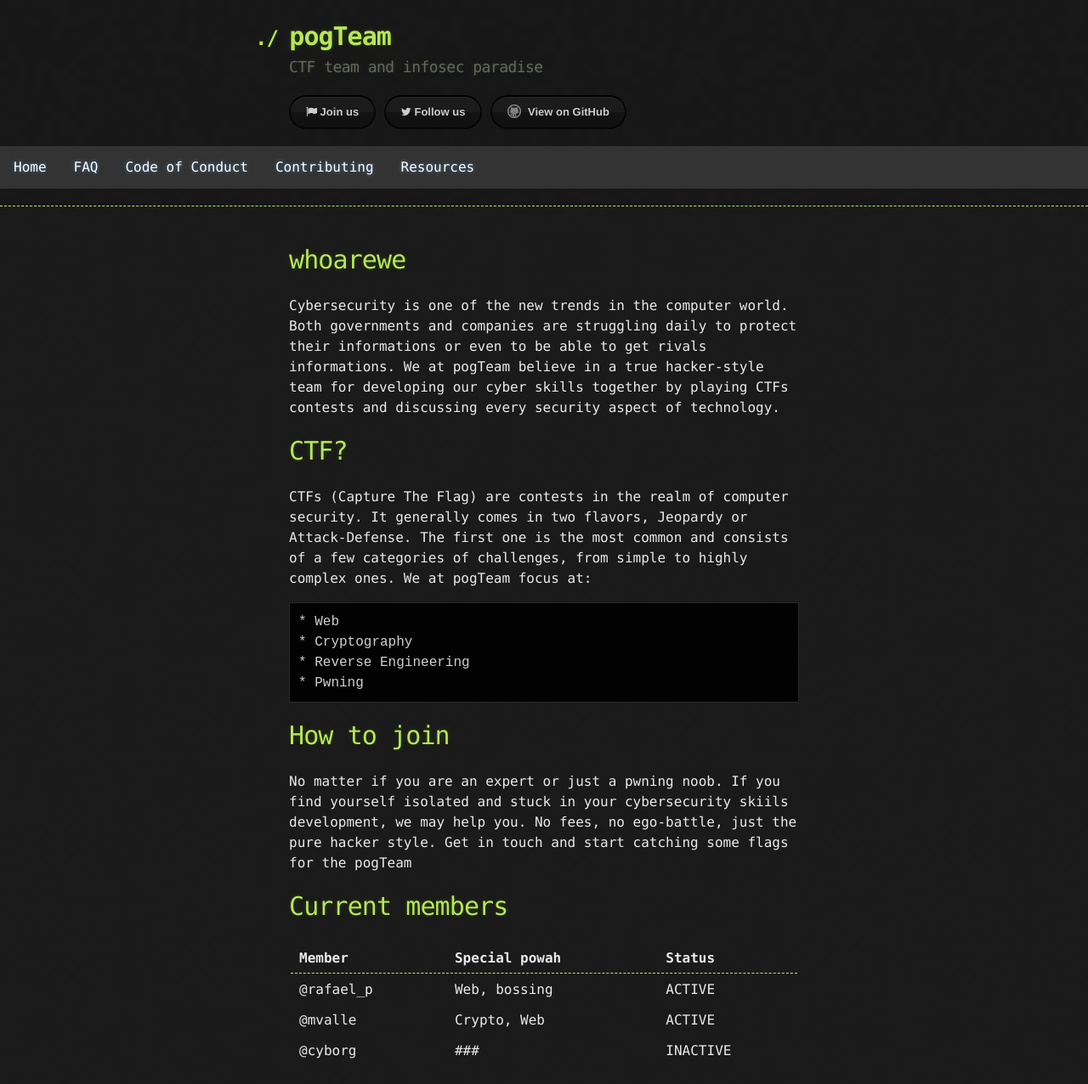
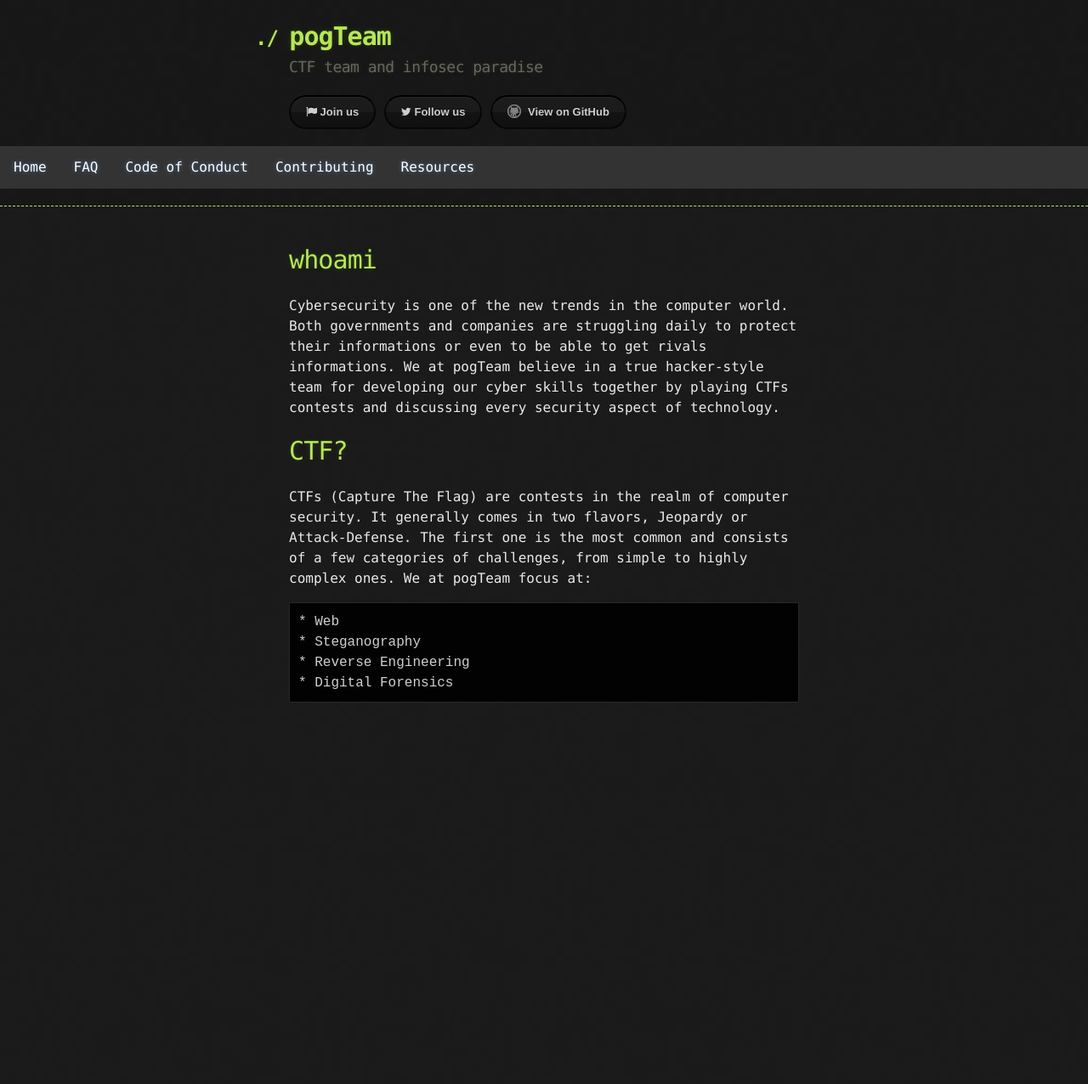
Before and after one commit to Crypto0/crypto.github.io, a Jekyll site: the page built from index.md, in a window 1280 px wide. Shown: the whole page at 85% size. Built offline with Jekyll 4.4.1, drawn with Linux system fonts in a browser that asks for light colours; nearby versions of some CDN libraries; our own code applies the rules of GitHub Pages for plain Markdown files; after the commit the page ends 900 px from its top, so only the background shows below that.

Commit message:
Update index.md

```diff
--- a/index.md
+++ b/index.md
@@ -2,7 +2,7 @@
 layout: default
 ---
 
-# whoarewe
+# whoami
 
 Cybersecurity is one of the new trends in the computer world. Both governments and companies are struggling daily to protect their informations or even to be able to get rivals informations. We at pogTeam believe in a true hacker-style team for developing our cyber skills together by playing CTFs contests and discussing every security aspect of technology.
 
@@ -12,18 +12,6 @@ Cybersecurity is one of the new trends in the computer world. Both governments a
 CTFs (Capture The Flag) are contests in the realm of computer security. It generally comes in two flavors, Jeopardy or Attack-Defense. The first one is the most common and consists of a few categories of challenges, from simple to highly complex ones. We at pogTeam focus at:
 
     * Web
-    * Cryptography
+    * Steganography
     * Reverse Engineering
-    * Pwning
-
-# How to join
-
-No matter if you are an expert or just a pwning noob. If you find yourself isolated and stuck in your cybersecurity skiils development, we may help you. No fees, no ego-battle, just the pure hacker style. Get in touch and start catching some flags for the pogTeam
-
-# Current members
-
-| Member       | Special powah     | Status  |
-|:-------------|:------------------|:--------|
-| @rafael_p    | Web, bossing      | ACTIVE  |
-| @mvalle      | Crypto, Web       | ACTIVE  |
-| @cyborg      | ###               | INACTIVE|
+    * Digital Forensics
```
